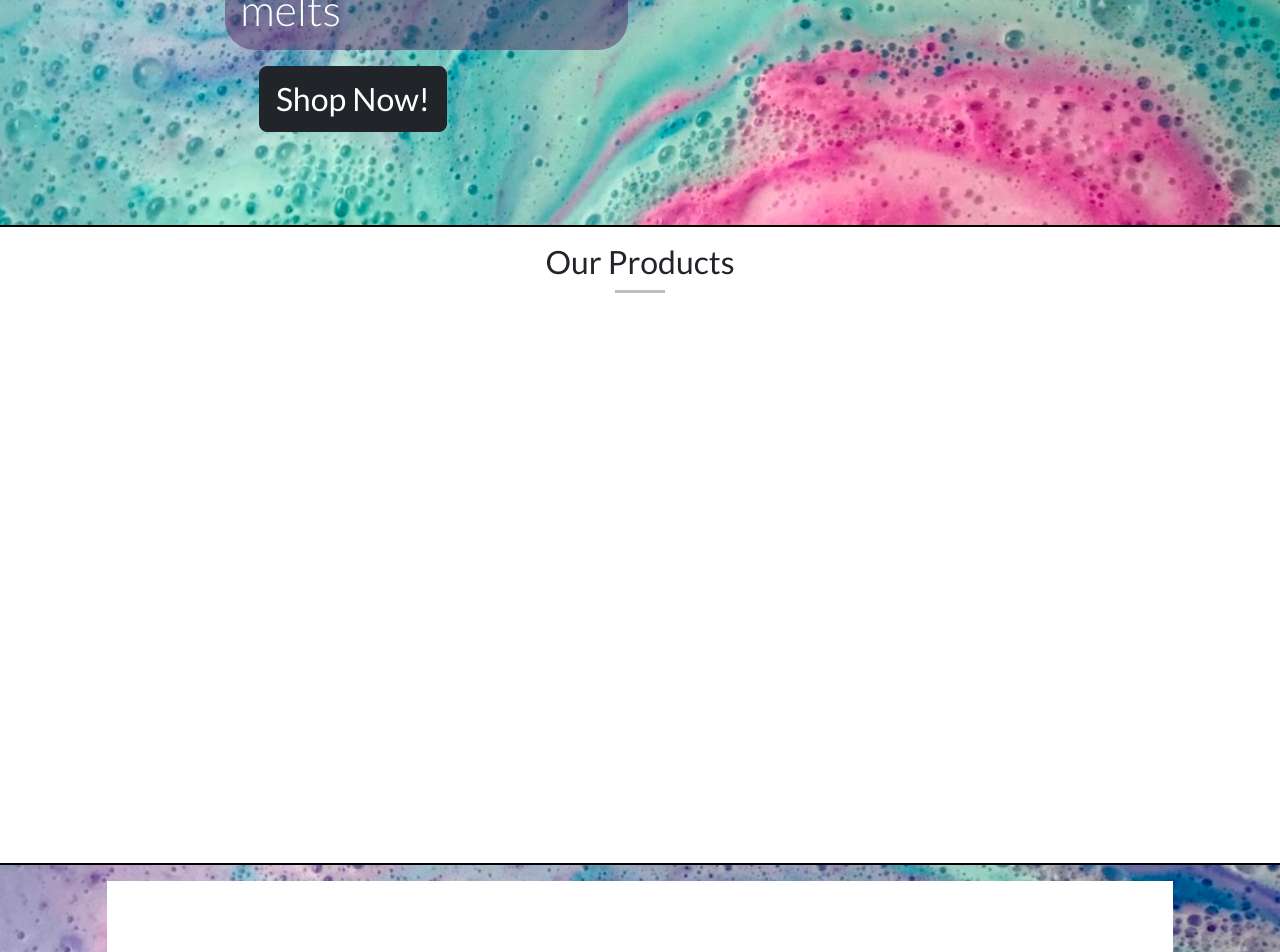
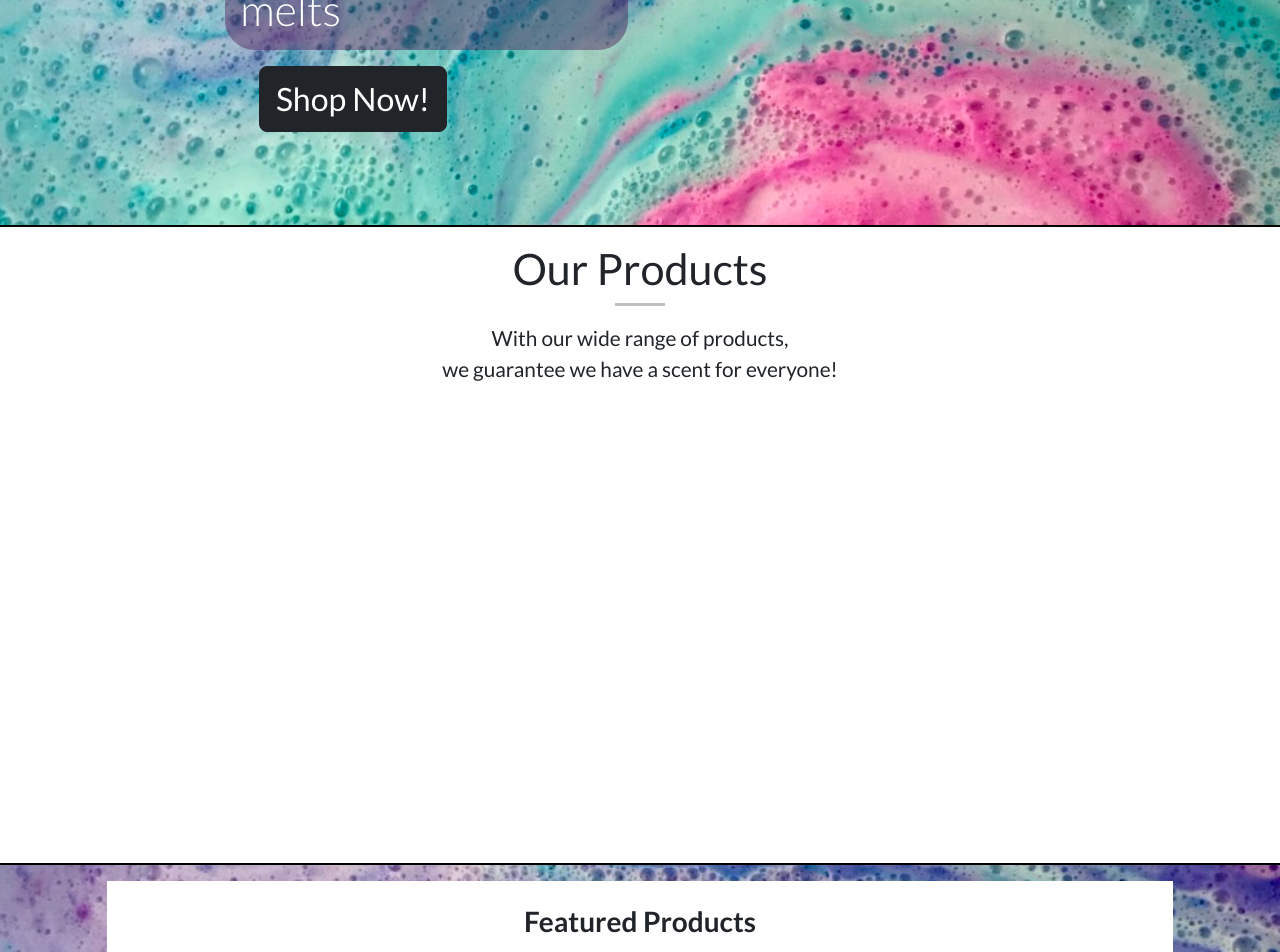
Before and after one commit to stephenbeese/FizzyBeese, a Django app: page / in a window 1280 px wide. Shown: the part 485-1437 px from the top of the page. Run offline with Django 4.2, Linux system fonts and the light colour scheme; data comes from the database, SQL or seed files in the repository; both versions use the stored data as it was after the commit; some libraries are stand-ins or nearby versions.

Commit message:
Add featured and latest products to home page

```diff
--- a/fizzy_beese/settings.py
+++ b/fizzy_beese/settings.py
@@ -26,7 +26,7 @@ SECRET_KEY = 'django-insecure-dhr$%ds@it(=d*@@+aavg#kkweczmsh3st=(ku2q129u+2*zj+
 # SECURITY WARNING: don't run with debug turned on in production!
 DEBUG = True
 
-ALLOWED_HOSTS = ['8000-stephenbeese-fizzybeese-uj86rszvgi6.ws-eu102.gitpod.io']
+ALLOWED_HOSTS = ['8000-stephenbeese-fizzybeese-teobuzdkpp9.ws-eu102.gitpod.io']
 
 CSRF_TRUSTED_ORIGINS = ['https://8000-stephenbeese-fizzybeese-uj86rszvgi6.ws-eu102.gitpod.io']
 
--- a/home/templates/home/index.html
+++ b/home/templates/home/index.html
@@ -21,18 +21,78 @@ Home
         <div class="col-12 text-center">
             <h2 class="mt-3">Our Products</h2>
             <hr class="mx-auto mt-0">
+            <p>With our wide range of products,<br>we guarantee we have a scent for everyone!</p>
         </div>
     </div>
 </section>
-    <div class="row w-100 m-0">
-        <div class="home-image">
-            <div class="row">
-                <div class="col-10 offset-1 w-80 mt-3 bg-white home-products-container">
-
+<div class="row w-100 m-0">
+    <div class="home-products-image">
+        <div class="row">
+            <div class="col-10 offset-1 w-80 mt-3 bg-white home-products-container">
+                <div class="container">
+                    <div class="row justify-content-evenly">
+                        <div class="col-12 mt-4 mb-2">
+                            <h3 class="text-center fw-bold">Featured Products</h3>
+                        </div>
+                        <div class="col-7 overflow-x-scroll d-flex">
+                            {% for f in featured_products %}
+                            <div class="row featured-products-container">
+                                <div class="col">
+                                    <div class="row">
+                                        <a href="{% url 'product_detail' f.id %}">
+                                            <img src="/media/{{ f.image }}" class="featured-image" alt="{{ f.image }}">
+                                        </a>
+                                    </div>
+                                    <div class="row w-100 m-0">
+                                        <div class="col-9 p-0">
+                                            <a class="text-decoration-none" href="{% url 'product_detail' f.id %}">
+                                                <p class="text-black mb-0 text-wrap">{{ f.name }}</p>
+                                            </a>
+                                        </div>
+                                        <div class="col-3 p-0">
+                                            <p class="fw-bold mb-0 text-end">£{{ f.price }}</p>
+                                        </div>
+                                    </div>
+                                </div>
+                            </div>
+                            {% endfor %}
+                        </div>
+                    </div>
+                </div>
+                <div class="container">
+                    <div class="row justify-content-evenly">
+                        <div class="col-12 mt-4 mb-2">
+                            <h3 class="text-center fw-bold">Latest Products</h3>
+                        </div>
+                        <div class="col-7 overflow-x-scroll d-flex">
+                            {% for l in latest_products %}
+                            <div class="row latest-products-container">
+                                <div class="col">
+                                    <div class="row">
+                                        <a href="{% url 'product_detail' l.id %}">
+                                            <img src="/media/{{ l.image }}" class="latest-image" alt="{{ l.image }}">
+                                        </a>
+                                    </div>
+                                    <div class="row w-100 m-0">
+                                        <div class="col-9 p-0">
+                                            <a class="text-decoration-none" href="{% url 'product_detail' l.id %}">
+                                                <p class="text-black mb-0 text-wrap">{{ l.name }}</p>
+                                            </a>
+                                        </div>
+                                        <div class="col-3 p-0">
+                                            <p class="fw-bold mb-0 text-end">£{{ l.price }}</p>
+                                        </div>
+                                    </div>
+                                </div>
+                            </div>
+                            {% endfor %}
+                        </div>
+                    </div>
                 </div>
             </div>
         </div>
     </div>
+</div>
 </section>
 <section>
     <div class="row bg-white w-100 m-0 border-top-and-bottom our-values">
@@ -78,7 +138,7 @@ Home
 </div>
 </section>
 <section>
-    <div class="row bg-white w-100 m-0 border-top-and-bottom location-container">
+    <div class="row bg-white w-100 m-0 location-container">
         <div class="col-12 text-center">
             <h2 class="mt-3">Why not pop into our shop?</h2>
             <hr class="mx-auto mt-0">
--- a/home/views.py
+++ b/home/views.py
@@ -1,6 +1,14 @@
 from django.shortcuts import render
+from products.views import Product, ProductCategory, FragranceCategory
 
 
 def index(request):
     """ A view to return the index page """
-    return render(request, 'home/index.html')
+    featured_products = Product.objects.filter(is_featured=True)
+    latest_products = Product.objects.order_by('-uploaded_on')[:10]
+
+    context = {
+        'featured_products': featured_products,
+        'latest_products': latest_products,
+    }
+    return render(request, 'home/index.html', context)
--- a/products/models.py
+++ b/products/models.py
@@ -1,4 +1,5 @@
 from django.db import models
+from django.utils import timezone
 
 
 class Category(models.Model):
@@ -46,10 +47,15 @@ class Product(models.Model):
     is_hidden = models.BooleanField()
     image = models.ImageField(null=True, blank=True)
     label_image = models.ImageField(null=True, blank=True)
-    uploaded_on = models.DateTimeField(auto_now=True)
+    uploaded_on = models.DateTimeField()
 
     def __str__(self):
         return str(self.name)
+
+    def save(self, *args, **kwargs):
+        if self.pk is None:  # ensures uploaded_on isn't updated on product modification
+            self.uploaded_on = timezone.now()
+        super(Product, self).save(*args, **kwargs)
 
 
 class AdditionalImages(models.Model):
--- a/static/css/base.css
+++ b/static/css/base.css
@@ -120,6 +148,14 @@ a.icon {
     bottom: 30vh; */
 }
 
+.our-products h2 {
+    font-size: 2.7em;
+}
+
+.our-products p {
+    font-size: 1.3em;
+}
+
 .our-products hr {
     width: 50px;
     color: black;
```
Also changed, not shown: other parts of static/css/base.css (+32 -18 lines), db.sqlite3 (added), products/migrations/0004_alter_additionalimages_options_and_more.py (added), 3 other files.
